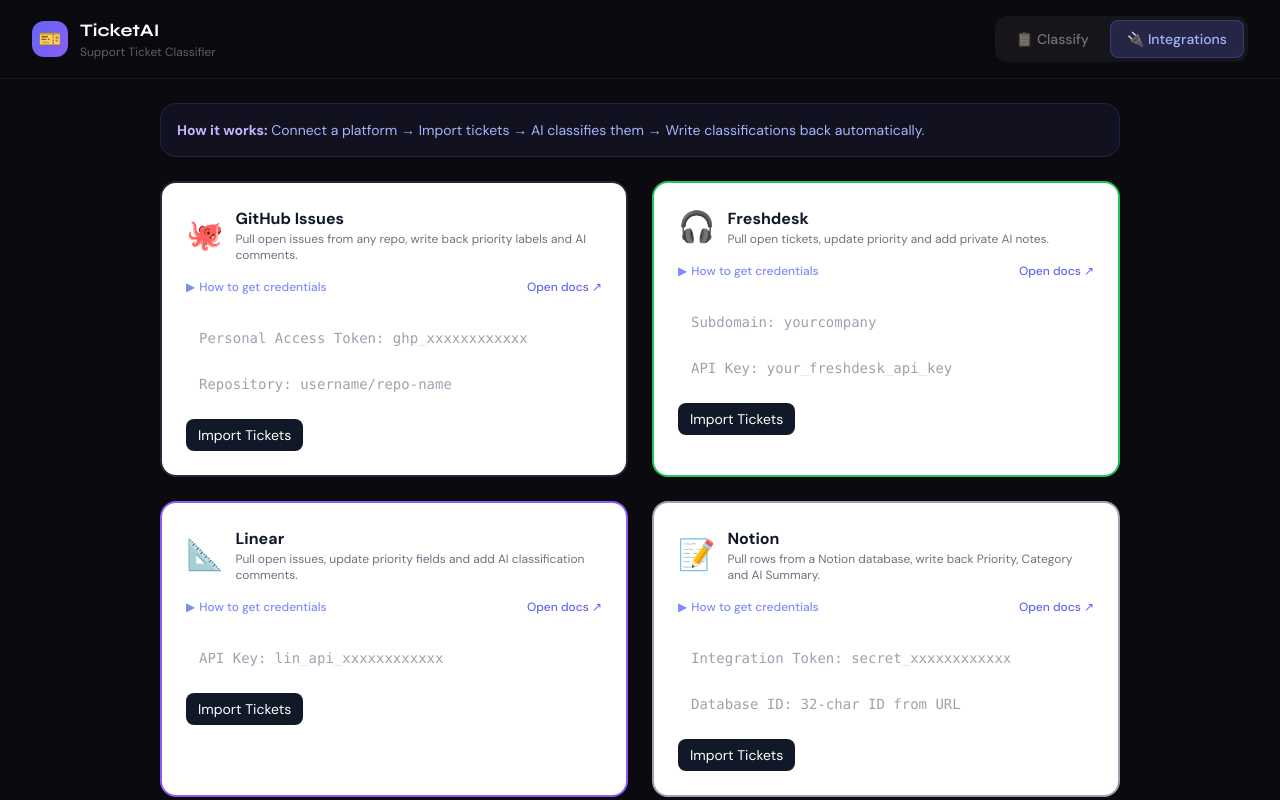
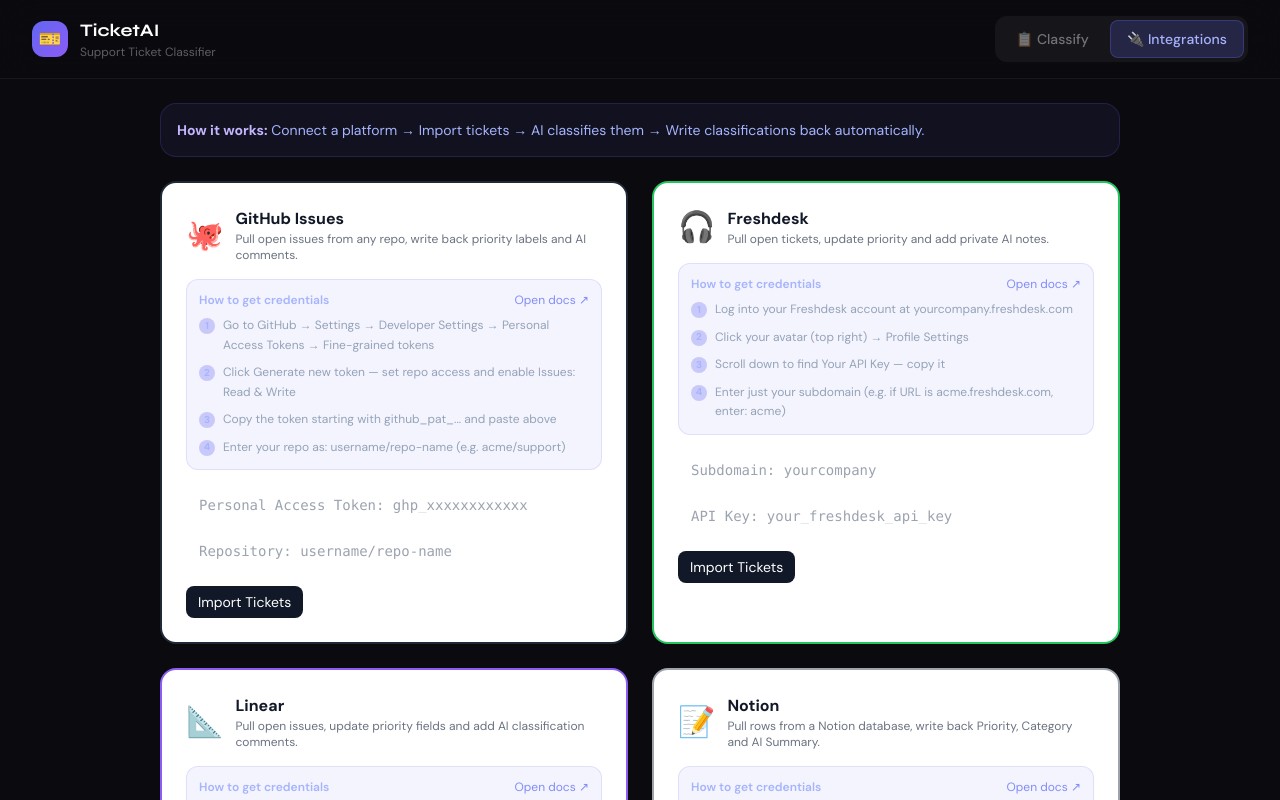
Before and after one commit to spcpendyala/support-tickets, a React app in the folder frontend/: page / in a window 1280 px wide. Both pictures are taken after a click on the button "🔌 Integrations". Shown: the top 800 px of the page. Built offline with nearby package versions, Linux system fonts and the light colour scheme; the HTML template or start-up script is replaced by a standard one.

Commit message:
Fix integration instructions visibility

```diff
--- a/frontend/src/Integrations.jsx
+++ b/frontend/src/Integrations.jsx
@@ -198,21 +198,20 @@
                 </div>
               </div>
               {intg.instructions && (
-                <details className="group">
-                  <summary className="cursor-pointer text-xs font-medium text-indigo-400 hover:text-indigo-300 list-none flex items-center gap-1 mb-2">
-                    <span className="group-open:rotate-90 transition-transform inline-block">▶</span>
-                    How to get credentials
-                    {intg.docsUrl && <a href={intg.docsUrl} target="_blank" rel="noreferrer" onClick={e => e.stopPropagation()} className="ml-auto text-indigo-500 hover:underline">Open docs ↗</a>}
-                  </summary>
-                  <ol className="mt-2 mb-3 space-y-1.5 pl-1">
+                <div className="mb-3 rounded-xl p-3" style={{background: "rgba(99,102,241,0.07)", border: "1px solid rgba(99,102,241,0.15)"}}>
+                  <div className="flex items-center justify-between mb-2">
+                    <span className="text-xs font-semibold" style={{color: "#a5b4fc"}}>How to get credentials</span>
+                    {intg.docsUrl && <a href={intg.docsUrl} target="_blank" rel="noreferrer" className="text-xs hover:underline" style={{color: "#818cf8"}}>Open docs ↗</a>}
+                  </div>
+                  <ol className="space-y-2">
                     {intg.instructions.map((step, i) => (
-                      <li key={i} className="flex gap-2 text-xs" style={{color: "rgba(255,255,255,0.5)"}}>
-                        <span className="shrink-0 w-4 h-4 rounded-full flex items-center justify-center text-xs font-bold" style={{background: "rgba(99,102,241,0.3)", color: "#a5b4fc"}}>{i+1}</span>
-                        {step}
+                      <li key={i} className="flex gap-2 text-xs leading-relaxed" style={{color: "#94a3b8"}}>
+                        <span className="shrink-0 w-4 h-4 rounded-full flex items-center justify-center font-bold mt-0.5" style={{background: "rgba(99,102,241,0.3)", color: "#a5b4fc", fontSize: "10px"}}>{i+1}</span>
+                        <span>{step}</span>
                       </li>
                     ))}
                   </ol>
-                </details>
+                </div>
               )}
               <div className="space-y-2">
                 {intg.fields.map(f => (
```
